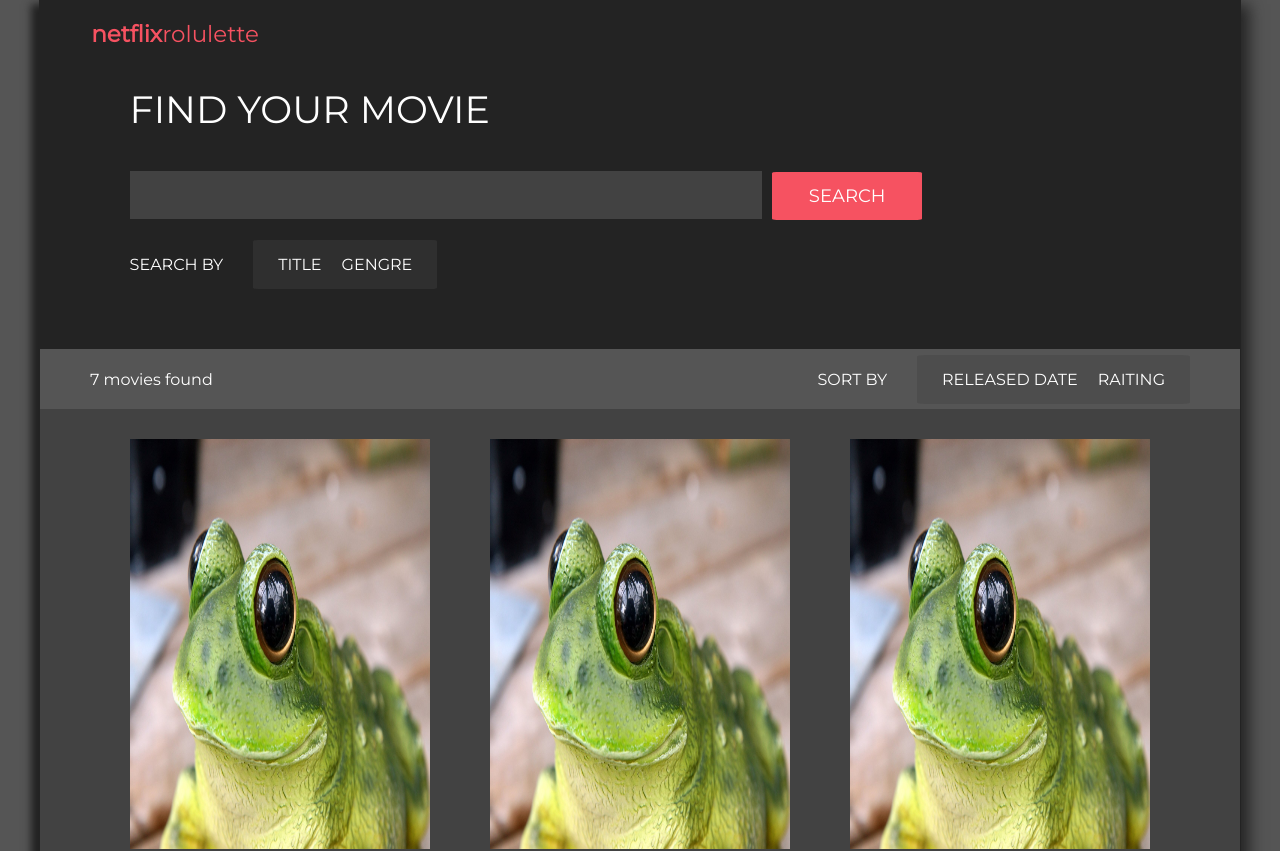
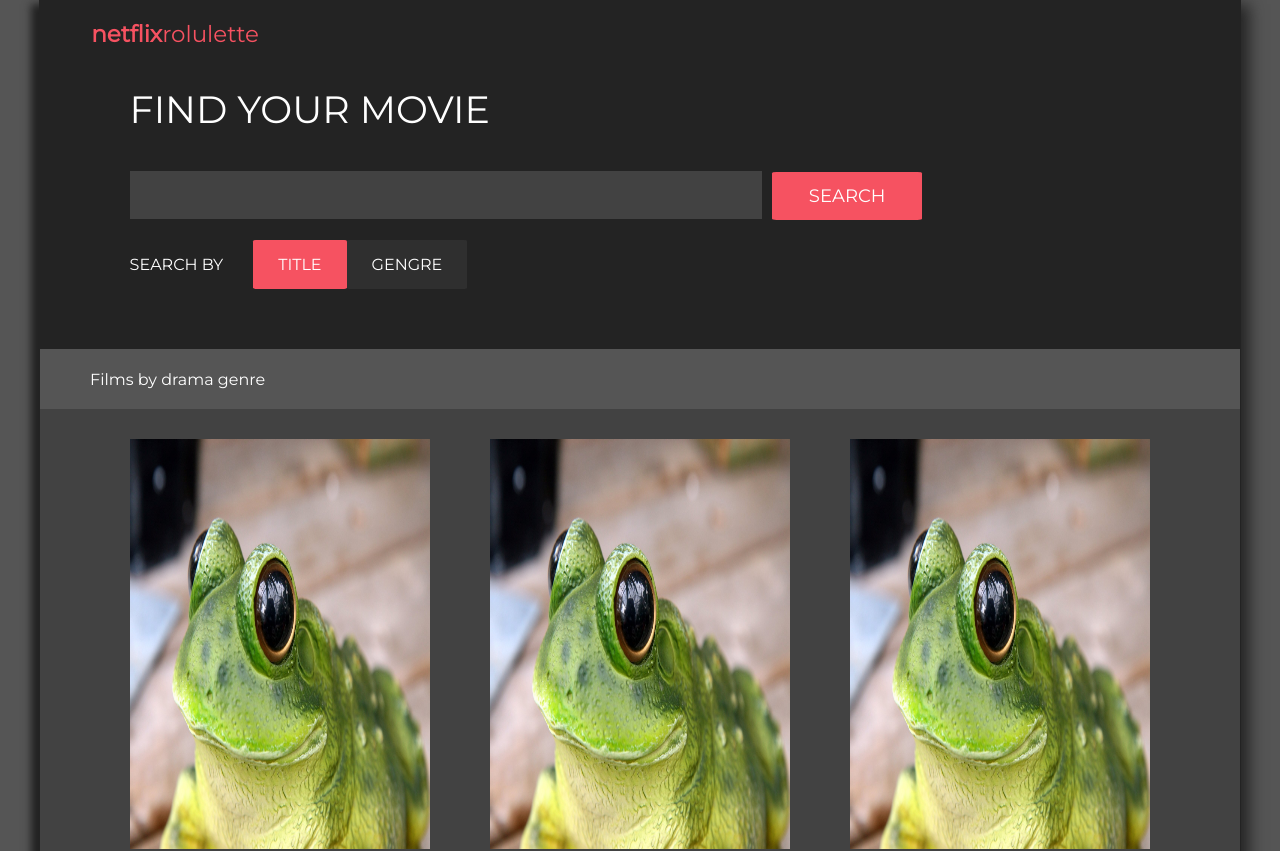
Before and after one commit to Csongi8916/ReactJS-gmp, a React app: page / in a window 1280 px wide. Shown: the top 851 px of the page. Built offline with nearby package versions, Linux system fonts and the light colour scheme.

Commit message:
Details comp skeleton is added

```diff
--- a/src/App.js
+++ b/src/App.js
@@ -5,7 +5,9 @@ import FuncComp from "./components/samples/funcComp";
 
 import "./App.scss";
 import MovieSearch from './components/MovieSearch/MovieSearch';
+import MovieDetails from './components/MovieDetails/MovieDetails';
 import Layout from "./layouts/Layout/Layout";
+import MovieResult from './components/MovieResult/MovieResult'
 
 //const createdReactElement = React.createElement('p', null, 'React.createElement()');
 
@@ -16,6 +18,10 @@ class App extends Component {
         <div className="app__content">
           <Layout>
             <MovieSearch />
+            <MovieResult isDetailsResult={true} />
+
+            {/*<MovieDetails />
+            <MovieResult isDetailsResult={true} />*/}
           </Layout>
         </div>
       </div>
--- /dev/null
+++ b/src/components/MovieDetails/MovieDetails.jsx
@@ -0,0 +1,26 @@
+import React from 'react';
+import Logo from '../Logo/Logo';
+
+import classes from './MovieDetails.scss';
+
+//import pic from '../../assets/testimg.jpg'
+
+export default function MovieDetails() {
+  return (
+    <div className="MovieDetails">
+      <div className="MovieDetails_Logo">
+        <Logo />
+      </div>
+      <div className="MovieDetails_Container">
+        <img src="https://image.tmdb.org/t/p/w300/ldoY4fTZkGISMidNw60GHoNdgP8.jpg" className="MovieDetails_Img" />
+        <div className="MovieDetails_Info">
+          <span className="MovieDetails_Title">Guardians of the Galaxy Vol. 3</span>
+          <span className="MovieDetails_Rate">4.3</span>
+          <p className="MovieDetails_Description">Pulp Fiction is a 1994 American[4] crime film written and directed by Quentin Tarantino, who conceived it with Roger Avary.[5] Starring John Travolta,
+          Samuel L. Jackson, Bruce Willis, Tim Roth, Ving Rhames, and Uma Thurman, it tells several stories of criminal Los Angeles. The title refers to the pulp
+          magazines and hardboiled crime novels popular during the mid-20th century, known for their graphic violence and punchy dialogue.</p>
+        </div>
+      </div>
+    </div>
+  )
+}
--- /dev/null
+++ b/src/components/MovieDetails/MovieDetails.scss
@@ -0,0 +1,47 @@
+$nrRedColor: #f65261;
+$nrGrenColor: #a1e66f;
+$nrBlackColor: #232323;
+$nrWhiteColor: #ffffff;
+
+.MovieDetails {
+  display: flex;
+  flex-direction: column;
+  background-color: $nrBlackColor;
+  padding-top: 20px;
+  padding-bottom: 60px;
+
+  .MovieDetails_Logo {
+    margin-left: 50px;
+  }
+
+  .MovieDetails_Container {
+    display: flex;
+    margin: 40px 50px;
+
+    .MovieDetails_Img {
+    }
+
+    .MovieDetails_Info {
+      margin-left: 40px;
+      color: #fff;
+    }
+
+    .MovieDetails_Title {
+      font-size: 38px;
+    }
+
+    .MovieDetails_Rate {
+      margin-left: 20px;
+      padding: 15px;
+      border: 2px solid #fff;
+      border-radius: 50%;
+      font-size: 25px;
+      color: $nrGrenColor;
+    }
+
+    .MovieDetails_Description {
+      margin-top: 45px;
+      text-align: justify;
+    }
+  }
+}
--- a/src/components/UI/NxrToogleButton/NxrToogleButton.jsx
+++ b/src/components/UI/NxrToogleButton/NxrToogleButton.jsx
@@ -1,14 +1,20 @@
-import React from 'react';
+import React, { useState } from 'react';
 
 import classes from './NxrToogleButton.scss';
 
 export default function NxrToogleButton(props) {
+  const [isActiveLeft, setActive] = useState(true);
+
   return (
     <div className="NxrToogle">
       <span className="NxrToogle_ModeTitle">{props.title}</span>
-      <div className="NxrToogle_Btn">
-        <div className="NxrToogleBtn_First">{props.firstTitle}</div>
-        <div className="NxrToogleBtn_Second">{props.secondTitle}</div>
+      <div className="NxrToogle_Container">
+        <div
+          onClick={() => setActive(true)}
+          className={`NxrToogle_Btn ${isActiveLeft ? 'NxrToogle_Btn-Active' : 'NxrToogle_Btn-Inactive'}`}>{props.firstTitle}</div>
+        <div
+          onClick={() => setActive(false)}
+          className={`NxrToogle_Btn ${isActiveLeft ? 'NxrToogle_Btn-Inactive' : 'NxrToogle_Btn-Active'}`}>{props.secondTitle}</div>
       </div>
     </div>
   )
--- a/src/components/UI/NxrToogleButton/NxrToogleButton.scss
+++ b/src/components/UI/NxrToogleButton/NxrToogleButton.scss
@@ -14,28 +14,29 @@ $nrWhiteColor: #ffffff;
     text-transform: uppercase;
   }
 
-  .NxrToogle_Btn {
+  .NxrToogle_Container {
     display: flex;
     text-align: center;
     margin-left: 10px;
-    background-color: rgba( $nrGrayColor, .4 );
+    cursor: pointer;
     color: #fff;
-    cursor: pointer;
-    border: 0;
-    border-radius: 3%;
-    outline: none;
     font-family: Montserrat, Helvetica, sans-serif;
     font-size: 16px;
     text-transform: uppercase;
-    padding: 15px 25px;
 
-    .NxrToogleBtn_First {
-      margin-right: 10px;
+    .NxrToogle_Btn {
+      border: 0;
+      border-radius: 3%;
+      padding: 15px 25px;
     }
 
-    .NxrToogleBtn_Second {
-      margin-left: 10px;
+    .NxrToogle_Btn-Active {
+      background-color: $nrRedColor;
     }
+
+    .NxrToogle_Btn-Inactive {
+      background-color: rgba( $nrGrayColor, .4 );
+    }
+
   }
-
 }
--- a/src/components/movieResult/MovieResult.jsx
+++ b/src/components/movieResult/MovieResult.jsx
@@ -4,10 +4,10 @@ import MovieCard from '../MovieCard/MovieCard';
 
 import classes from './MovieResult.scss';
 
-export default function MovieResult() {
+export default function MovieResult({ isDetailsResult }) {
   return (
     <div className="MovieResult" style={{ minHeight: '65vh' }}>
-      <MovieResultHeader needTotal={true} needGengre={false} needSortToogle={true} />
+      <MovieResultHeader needTotal={!isDetailsResult} needSortToogle={!isDetailsResult} />
       <div className="MovieResult_MovieCardList">
         <MovieCard />
         <MovieCard />
--- a/src/components/movieResult/MovieResultHeader/MovieResultHeader.jsx
+++ b/src/components/movieResult/MovieResultHeader/MovieResultHeader.jsx
@@ -9,9 +9,12 @@ export default function MovieResultHeader(props) {
     <div className="MovieResultHeader">
       <div className="MovieResultHeader_LeftInfoPanel">
         {props.needTotal && <span>7 movies found</span>}
+        {!props.needTotal && <span>Films by drama genre</span>}
       </div>
       <div className="MovieResultHeader_RightInfoPanel">
-        <NxrToogleButton title="Sort by" firstTitle="released date" secondTitle="raiting" />
+        {props.needSortToogle &&
+          <NxrToogleButton title="Sort by" firstTitle="released date" secondTitle="raiting" />
+        }
       </div>
     </div>
   )
--- a/src/layouts/Layout/Layout.jsx
+++ b/src/layouts/Layout/Layout.jsx
@@ -4,10 +4,9 @@ import MovieResult from '../../components/MovieResult/MovieResult'
 
 export default function Layout(props) {
   return (
-    <div>
+    <React.Fragment>
       {props.children}
-      <MovieResult></MovieResult>
       <Footer></Footer>
-    </div>
+    </React.Fragment>
   )
 }
```
